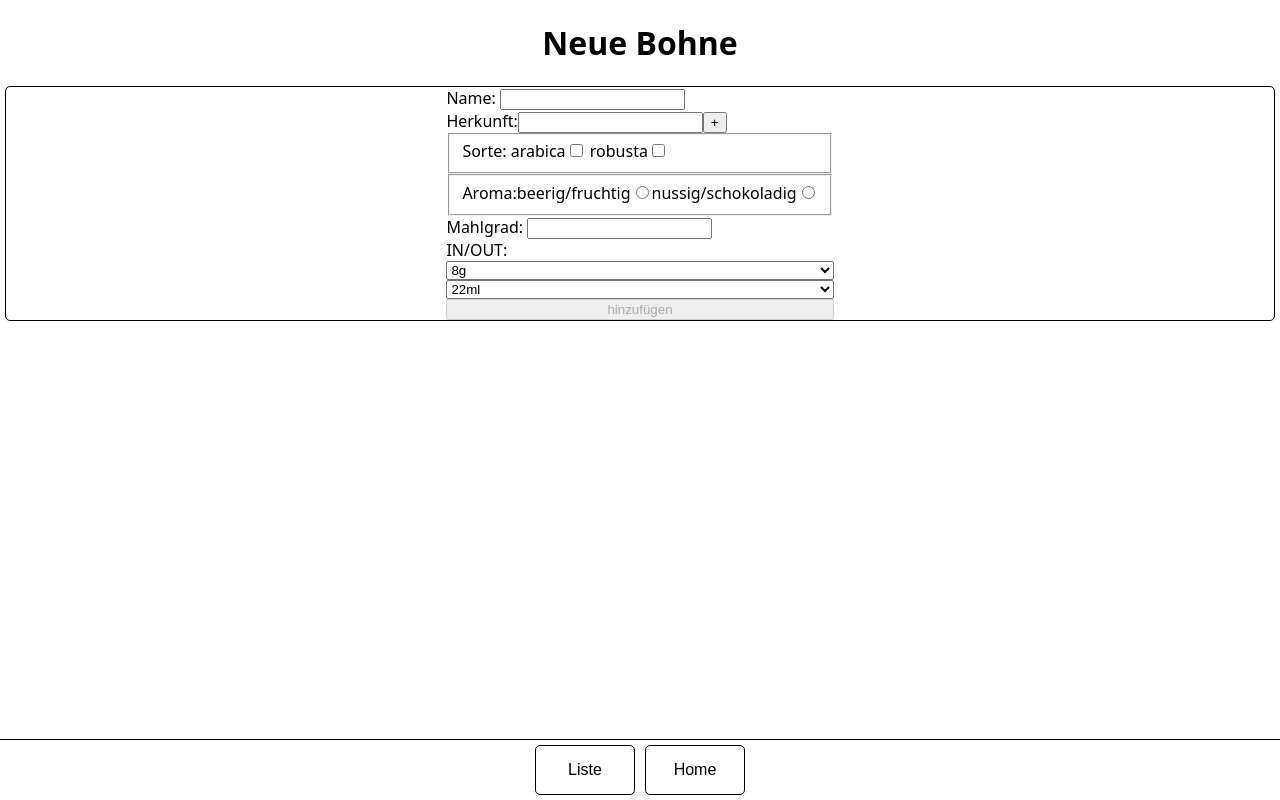
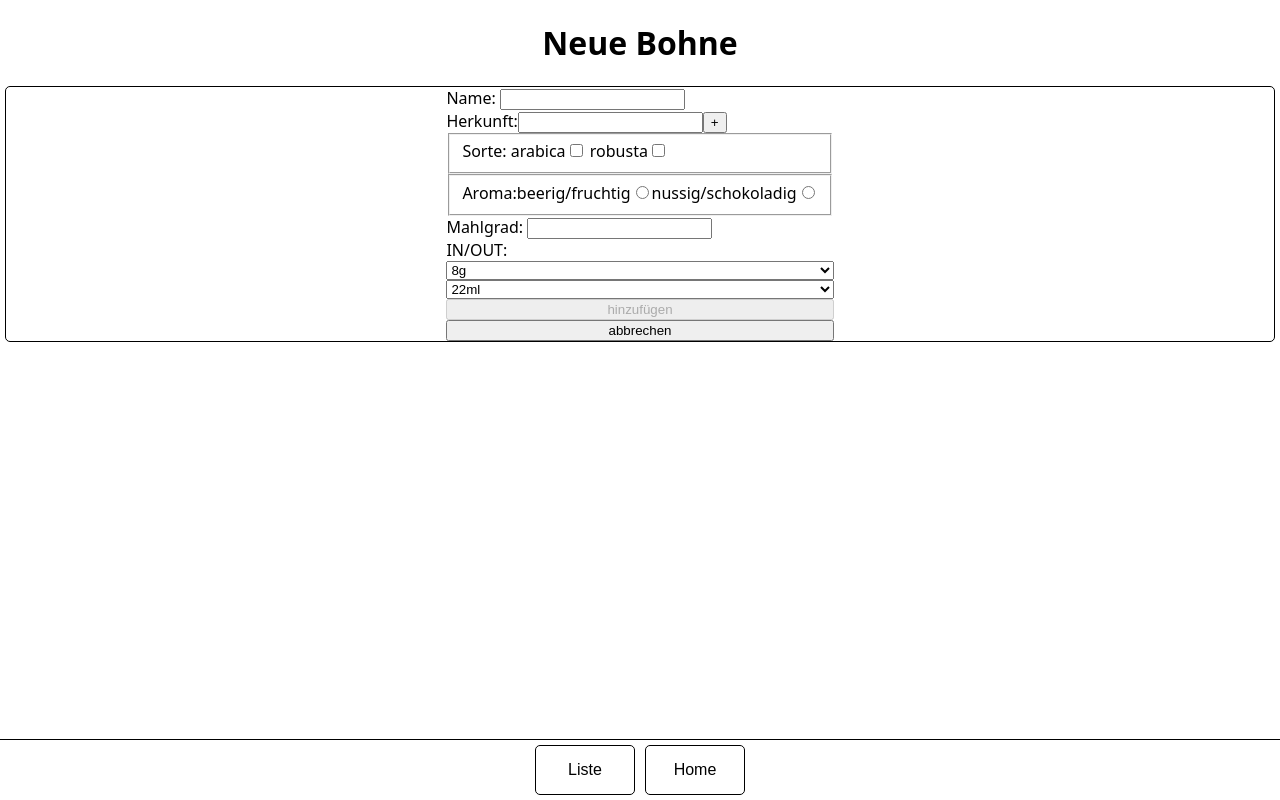
Before and after one commit to TmWgnr/KaffeeNerd, a Next.js app: page /createpage in a window 1280 px wide. Built offline with nearby package versions, Linux system fonts and the light colour scheme.

Commit message:
add reset button

```diff
--- a/components/CoffeeInputForm/index.js
+++ b/components/CoffeeInputForm/index.js
@@ -12,6 +12,10 @@ export default function CoffeeInputForm() {
   const [grams, setGrams] = useState("");
   const [milliliters, setMillliliters] = useState("");
   const router = useRouter();
+
+  const handleClick = () => {
+    const reset = router.push(`/listpage/${coffees.id}`);
+  };
 
   const isFormValid = () => {
     return (
@@ -206,6 +210,9 @@ export default function CoffeeInputForm() {
           <button type="submit" disabled={!isFormValid()}>
             hinzufügen
           </button>
+          <button type="reset" disabled={isFormValid()} onClick={handleClick}>
+            abbrechen
+          </button>
         </StyledInputForm>
       </StyledContainer>
 
```
